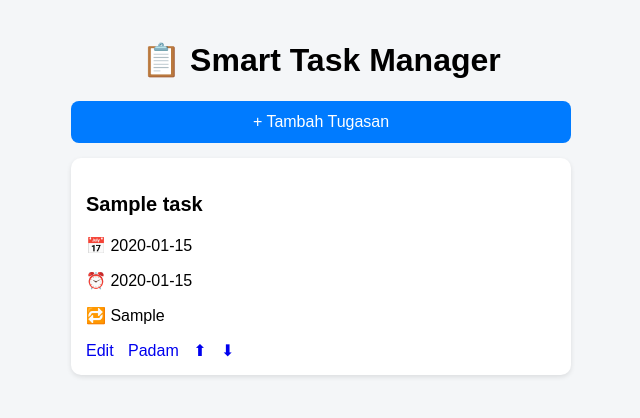
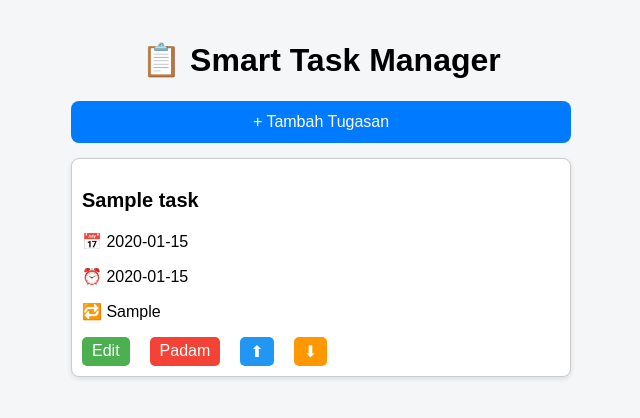
Before and after one commit to myusler/sistem_tugasan, a Flask app: page / in a window 1280 px wide. Shown: the top 418 px of the page, without its empty margins (319-959 px from the left). Run offline with Flask 3, Linux system fonts and the light colour scheme; tables that the repository leaves empty hold one stand-in row (values such as "Sample post").

Commit message:
Betulkan tugasan

```diff
--- a/templates/index.html
+++ b/templates/index.html
@@ -1,30 +1,31 @@
 {% extends 'base.html' %}
 {% block content %}
 
-<a href="/add" class="btn">+ Tambah Tugasan</a>
+<!-- Button tambah tugasan -->
+<a href="{{ url_for('add_task') }}" class="btn">+ Tambah Tugasan</a>
 
+<!-- Senarai tugasan -->
 {% for task in tasks %}
 
-<div class="task">
+<div class="task" style="border:1px solid #ccc; padding:10px; margin:10px 0; border-radius:8px; font-family:Arial, sans-serif;">
 
-<h3>{{ task.title }}</h3>
+    <h3>{{ task.title }}</h3>
 
-<p>📅 {{ task.date }}</p>
+    <p>📅 {{ task.date }}</p>
+    <p>⏰ {{ task.time | format_time }}</p>
+    <p>🔁 {{ task.repeat }}</p>
 
-<p>⏰ {{ task.time | format_time }}</p>
+    <div class="buttons" style="display:flex; gap:10px; flex-wrap:wrap;">
 
-<p>🔁 {{ task.repeat }}</p>
+        <a href="{{ url_for('edit_task', id=task.id) }}" class="edit" style="padding:5px 10px; background:#4CAF50; color:white; border-radius:5px; text-decoration:none;">Edit</a>
 
-<div class="buttons">
+        <a href="{{ url_for('delete_task', id=task.id) }}" class="delete" style="padding:5px 10px; background:#f44336; color:white; border-radius:5px; text-decoration:none;">Padam</a>
 
-<a href="/edit/{{task.id}}" class="edit">Edit</a>
+        <a href="{{ url_for('change_priority', id=task.id, value=-1) }}" class="up" style="padding:5px 10px; background:#2196F3; color:white; border-radius:5px; text-decoration:none;">⬆</a>
 
-<a href="/delete/{{task.id}}" class="delete">Padam</a>
+        <a href="{{ url_for('change_priority', id=task.id, value=1) }}" class="down" style="padding:5px 10px; background:#FF9800; color:white; border-radius:5px; text-decoration:none;">⬇</a>
 
-<a href="{{ url_for('change_priority', id=task.id, value=-1) }}">⬆</a>
-
-<a href="{{ url_for('change_priority', id=task.id, value=1) }}">⬇</a>
-</div>
+    </div>
 
 </div>
 
```
